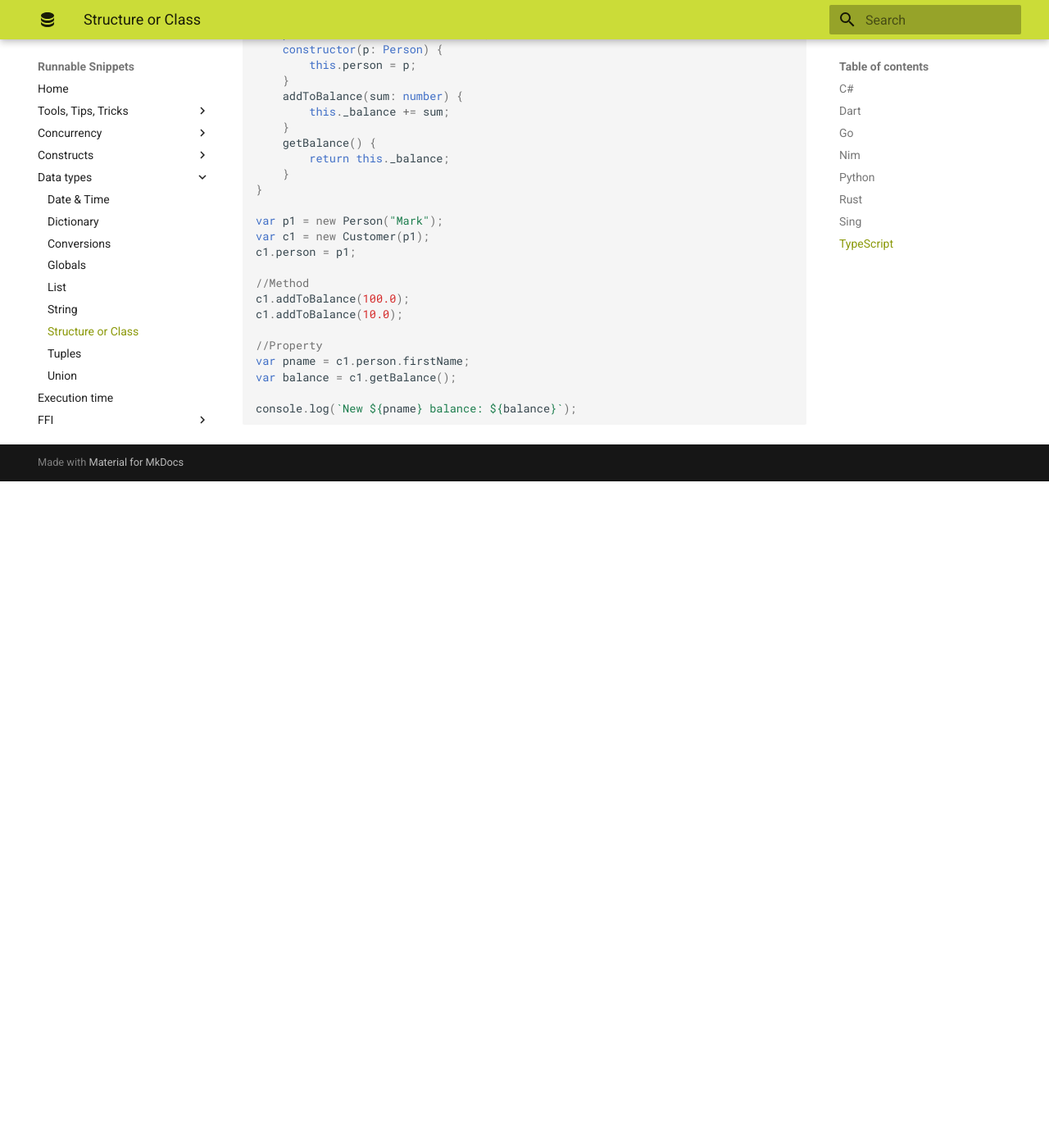
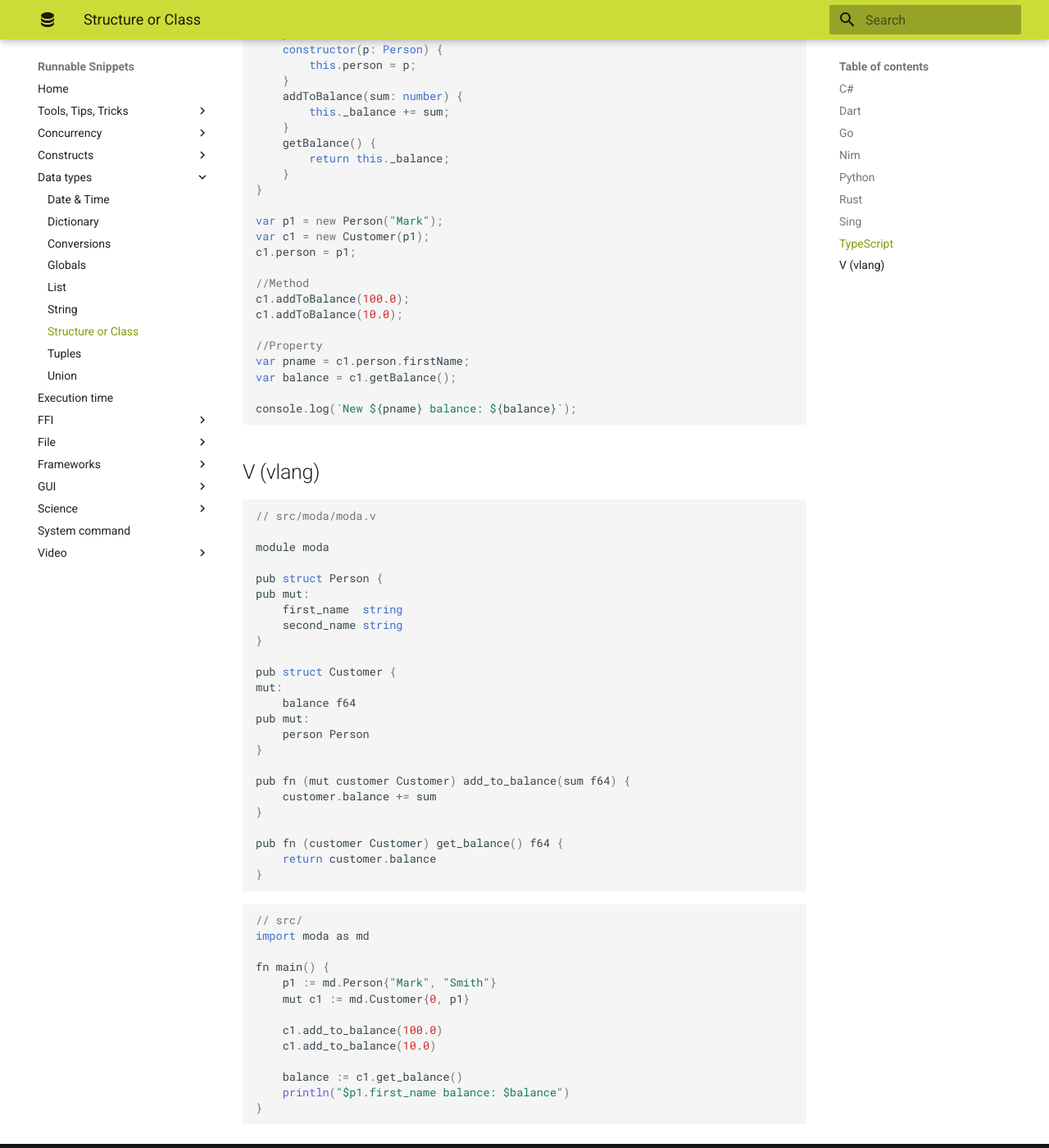
Before and after one commit to wegmarken2006/snippets_src, an MkDocs documentation site: the page built from docs/Structure or Class.md, in a window 1280 px wide and 1400 px high, scrolled down 7706 px. Shown: the whole window at 82% size. Built offline with MkDocs 1.6.1 and Material for MkDocs 9.7.7, drawn with Linux system fonts in a browser that asks for light colours; before the commit the page ends 8293 px from its top, so only the background shows below that.

Commit message:
vlang structure

````diff
--- a/docs/Structure or Class.md
+++ b/docs/Structure or Class.md
@@ -419,3 +419,46 @@ var balance = c1.getBalance();
 
 console.log(`New ${pname} balance: ${balance}`);
 ```
+
+## V (vlang)
+``` Go
+// src/moda/moda.v
+
+module moda
+
+pub struct Person {
+pub mut:
+    first_name  string
+    second_name string
+}
+
+pub struct Customer {
+mut:
+	balance f64
+pub mut:
+    person Person
+}
+
+pub fn (mut customer Customer) add_to_balance(sum f64) {
+	customer.balance += sum
+}
+
+pub fn (customer Customer) get_balance() f64 {
+	return customer.balance
+}
+```
+``` Go
+// src/
+import moda as md
+
+fn main() {
+	p1 := md.Person{"Mark", "Smith"}
+	mut c1 := md.Customer{0, p1}
+
+	c1.add_to_balance(100.0)
+	c1.add_to_balance(10.0)
+
+	balance := c1.get_balance()
+	println("$p1.first_name balance: $balance")
+}
+```
````
